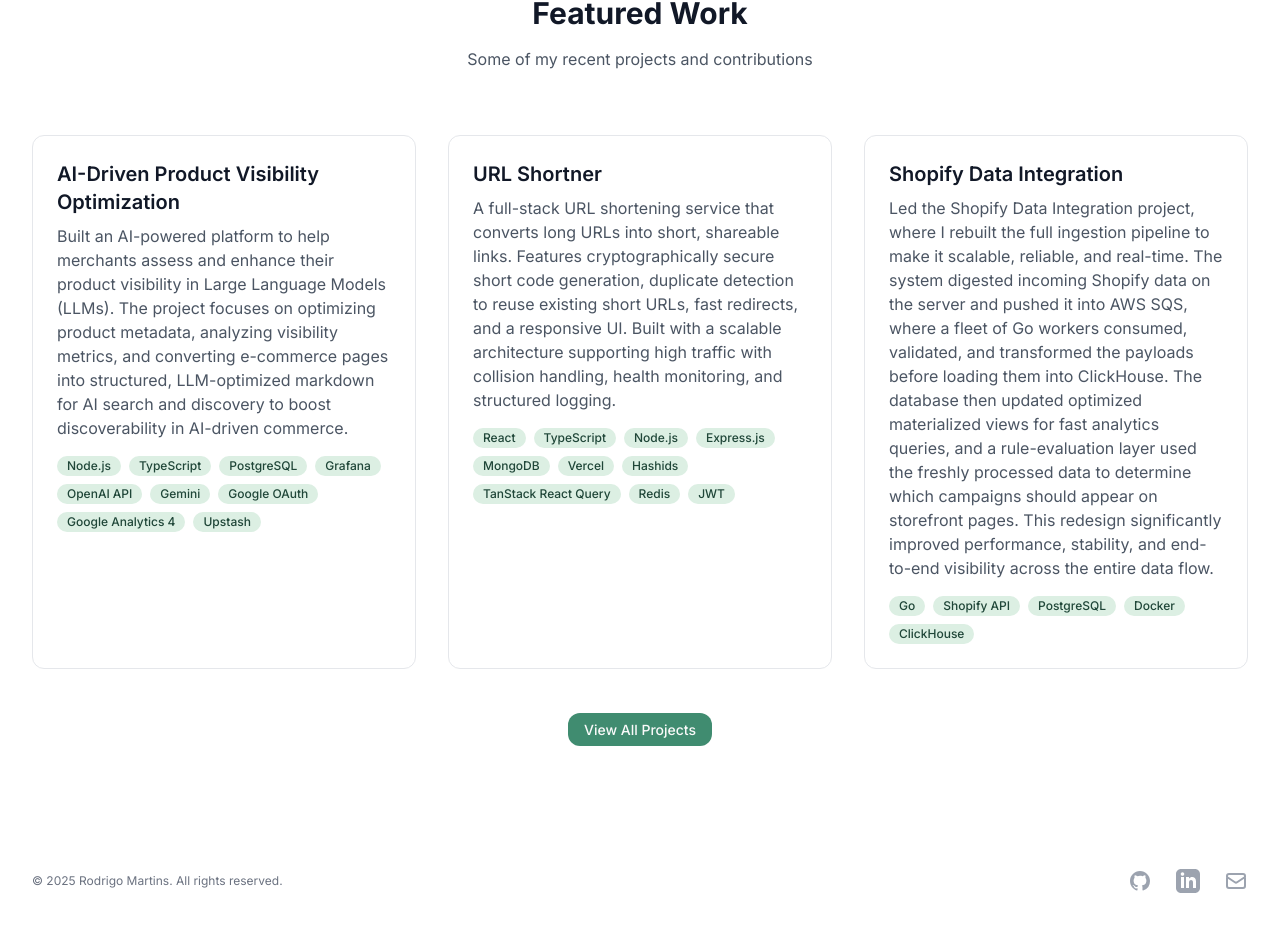
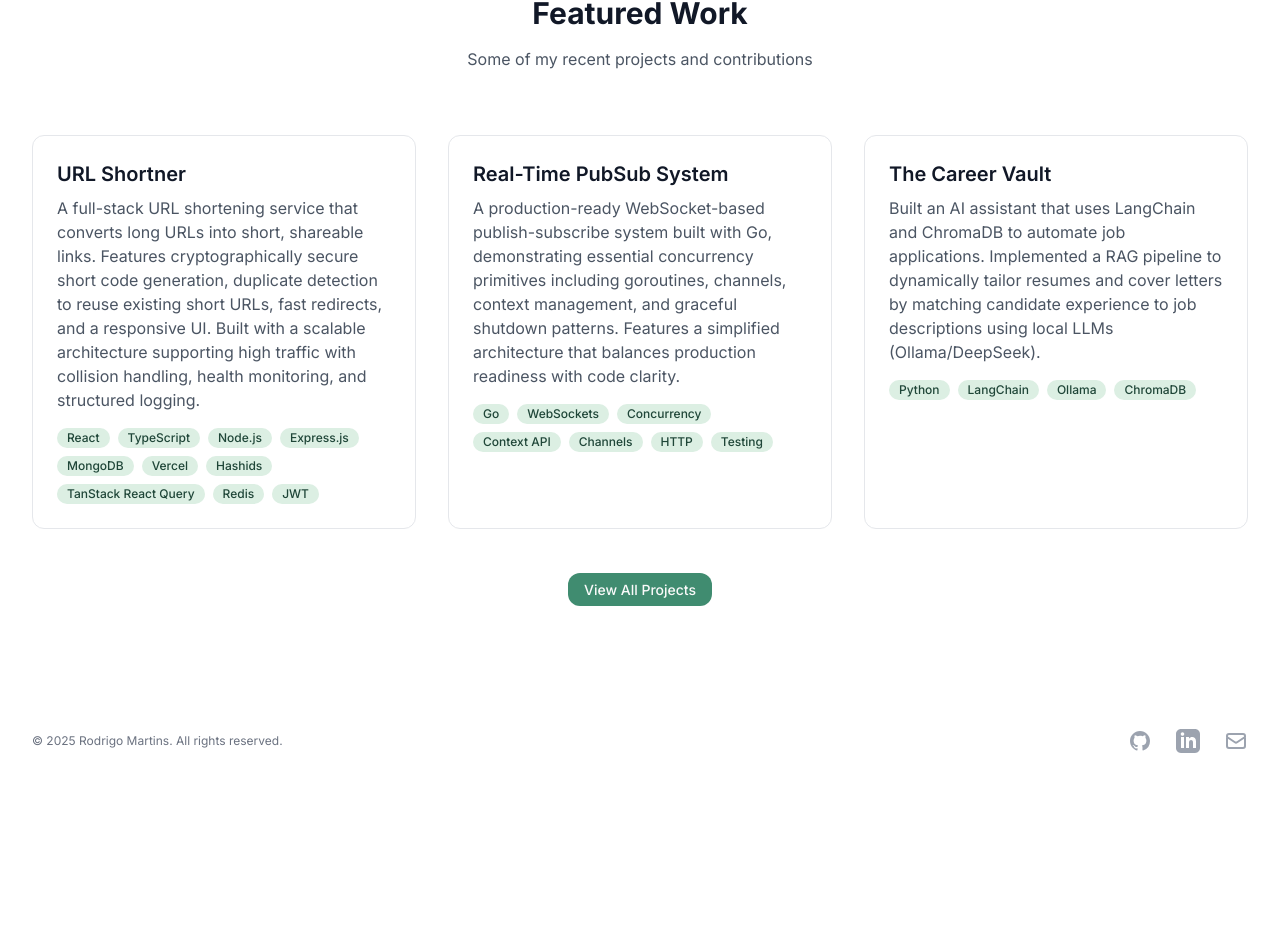
Before and after one commit to rodrigo-r-martins/my-portfolio, a Next.js app: page / in a window 1280 px wide. Shown: the part 1027-1958 px from the top of the page. After the commit the page ends 1828 px from the top, so only its background shows below. Built offline with nearby package versions, Linux system fonts and the light colour scheme.

Commit message:
updated projects

```diff
--- a/src/content/projects.ts
+++ b/src/content/projects.ts
@@ -17,7 +17,7 @@ export const projects: Project[] = [
       "Built an AI-powered platform to help merchants assess and enhance their product visibility in Large Language Models (LLMs). The project focuses on optimizing product metadata, analyzing visibility metrics, and converting e-commerce pages into structured, LLM-optimized markdown for AI search and discovery to boost discoverability in AI-driven commerce.",
     summary:
       "AI-powered platform to optimize and boost product visibility in LLM-driven commerce.",
-    isFeatured: true,
+    isFeatured: false,
     technologies: ["Node.js", "TypeScript", "PostgreSQL", "Grafana", "OpenAI API", "Gemini", "Google OAuth", "Google Analytics 4", "Upstash"],
     demoUrl: "https://youtu.be/lRp6Nd5HLwg?si=R4SoQLi9UbF8LR07"
   },
@@ -59,11 +59,29 @@ export const projects: Project[] = [
     githubUrl: "https://github.com/rodrigo-r-martins/url-shortner"
   },
   {
+    title: "Real-Time PubSub System",
+    slug: "pubsub-system",
+    description: "A production-ready WebSocket-based publish-subscribe system built with Go, demonstrating essential concurrency primitives including goroutines, channels, context management, and graceful shutdown patterns. Features a simplified architecture that balances production readiness with code clarity.",
+    summary: "WebSocket PubSub server with Go concurrency primitives, supporting real-time broadcasting to multiple clients with graceful shutdown and comprehensive testing.",
+    isFeatured: true,
+    technologies: [
+      "Go",
+      "WebSockets",
+      "Concurrency",
+      "Context API",
+      "Channels",
+      "HTTP",
+      "Testing"
+    ],
+    demoUrl: undefined, // or omit this field
+    githubUrl: "https://github.com/rodrigo-r-martins/pubsub-system"
+  },
+  {
     title: "The Career Vault",
     slug: "the-career-vault",
     description: "Built an AI assistant that uses LangChain and ChromaDB to automate job applications. Implemented a RAG pipeline to dynamically tailor resumes and cover letters by matching candidate experience to job descriptions using local LLMs (Ollama/DeepSeek).",
     summary: "AI assistant that automates job applications.",
-    isFeatured: false,
+    isFeatured: true,
     technologies: [
       "Python",
       "LangChain",
@@ -79,7 +97,7 @@ export const projects: Project[] = [
       "Led the Shopify Data Integration project, where I rebuilt the full ingestion pipeline to make it scalable, reliable, and real-time. The system digested incoming Shopify data on the server and pushed it into AWS SQS, where a fleet of Go workers consumed, validated, and transformed the payloads before loading them into ClickHouse. The database then updated optimized materialized views for fast analytics queries, and a rule-evaluation layer used the freshly processed data to determine which campaigns should appear on storefront pages. This redesign significantly improved performance, stability, and end-to-end visibility across the entire data flow.",
     summary:
       "Created a custom Shopify data integration solution to replace third-party tools.",
-    isFeatured: true,
+    isFeatured: false,
     technologies: [
       "Go",
       "Shopify API",
```
